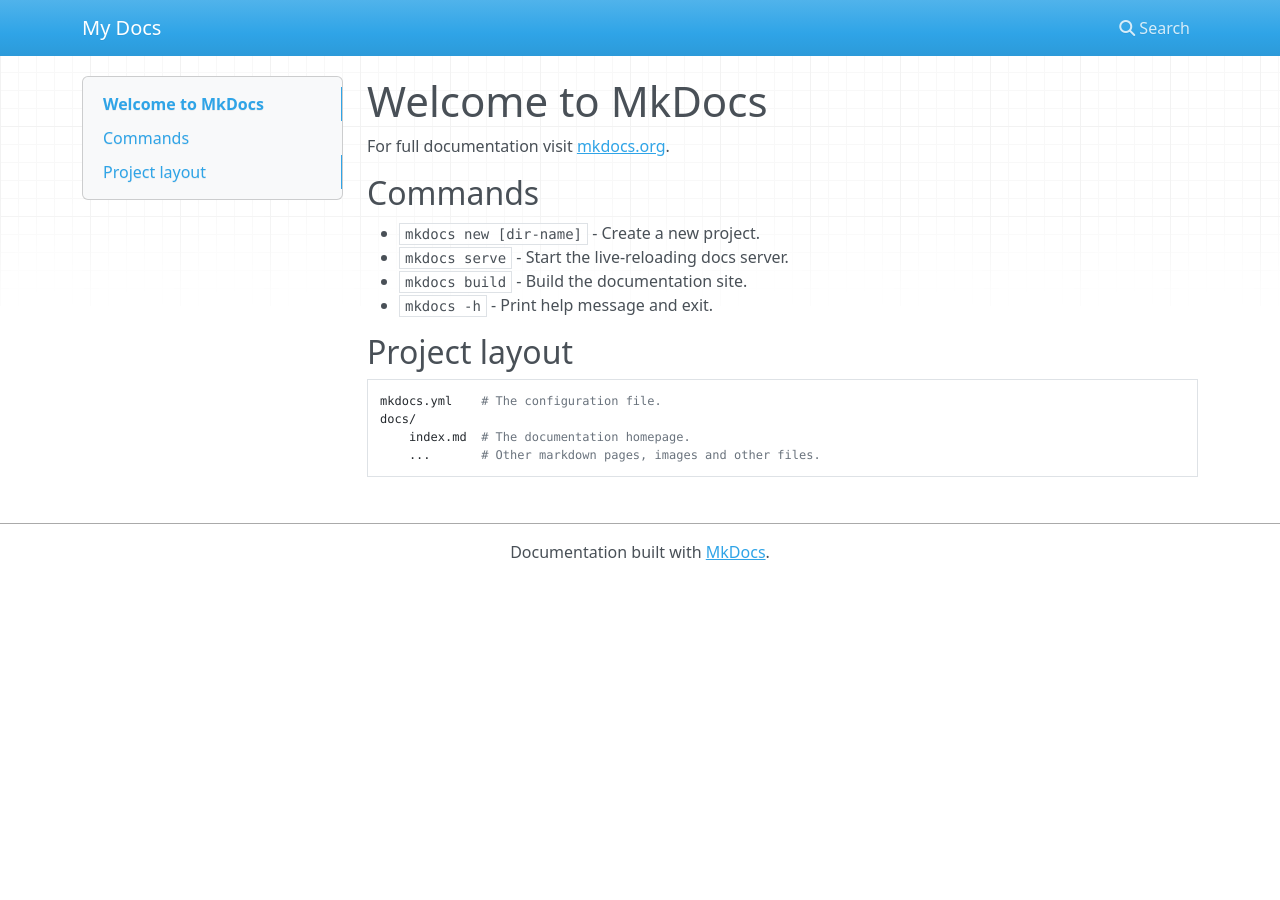
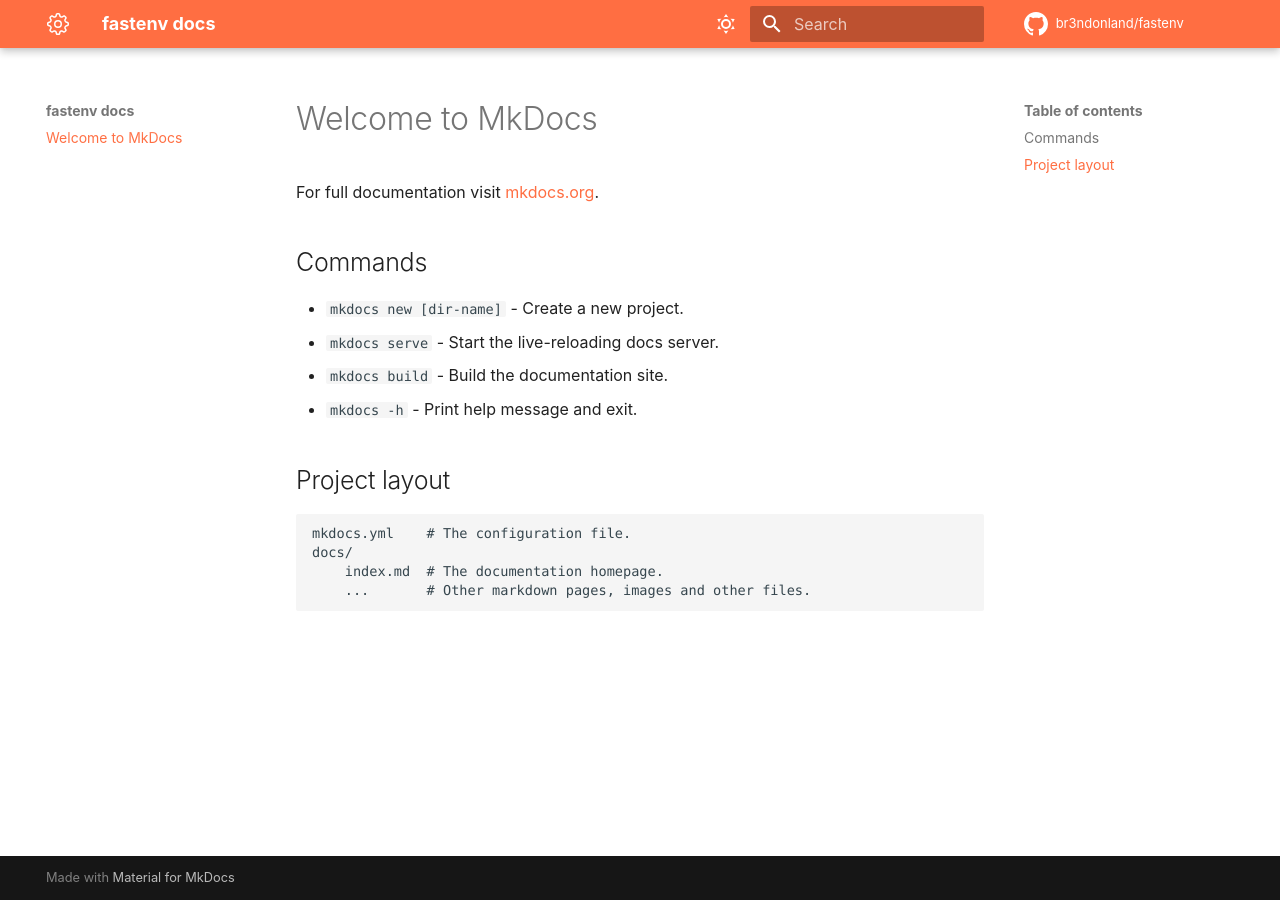
Before and after one commit to br3ndonland/fastenv, an MkDocs documentation site: the page built from docs/index.md, in a window 1280 px wide. Built offline with MkDocs 1.6.1 and Material for MkDocs 9.7.7, drawn with Linux system fonts in a browser that asks for light colours; nearby versions of some CDN libraries; comment, search, counter and statistics services are not loaded.

Commit message:
Configure MkDocs site
https://squidfunk.github.io/mkdocs-material/creating-your-site/#configuration

`edit_uri`

- `edit_uri: ""` disables the "Edit on GitHub" button
  https://squidfunk.github.io/mkdocs-material/setup/adding-a-git-repository/

`markdown_extensions`

- `pymdownx.inlinehilite`: code block highlighting
  https://squidfunk.github.io/mkdocs-material/reference/code-blocks/

`theme`

- colors: `primary` is header bar, `accent` is within page text, media
  queries allow for light/dark theme based on browser preference
  https://squidfunk.github.io/mkdocs-material/setup/changing-the-colors/
- `font: false`: don't load Google fonts
  https://squidfunk.github.io/mkdocs-material/setup/changing-the-fonts/
- `icon`: refers to icons bundled with mkdocs-material
  https://squidfunk.github.io/mkdocs-material/setup/changing-the-logo-and-icons/

Add Vercel config: https://vercel.com/docs/configuration

Add Prettier config: It appears that MkDocs requires four-space tabs in
order to properly render Markdown lists. An additional Prettier config
will be added to specify the `tabWidth`.

```diff
--- a/mkdocs.yml
+++ b/mkdocs.yml
@@ -1,2 +1,40 @@
-site_name: My Docs
-site_url: https://example.com/
+edit_uri: ""
+markdown_extensions:
+  - admonition
+  - pymdownx.inlinehilite
+  - pymdownx.snippets
+  - pymdownx.superfences
+  - toc:
+      permalink: true
+      toc_depth: 3
+nav:
+  - "index.md"
+repo_name: br3ndonland/fastenv
+repo_url: https://github.com/br3ndonland/fastenv
+site_name: fastenv docs
+site_url: https://fastenv.bws.bio
+theme:
+  features:
+    - header.autohide
+    - navigation.instant
+    - navigation.top
+  font: false
+  icon:
+    logo: octicons/gear-24
+    repo: octicons/mark-github-16
+  name: material
+  palette:
+    - media: "(prefers-color-scheme: dark)"
+      accent: deep orange
+      primary: deep orange
+      scheme: slate
+      toggle:
+        icon: material/weather-night
+        name: Switch to light mode
+    - media: "(prefers-color-scheme: light)"
+      accent: deep orange
+      primary: deep orange
+      scheme: default
+      toggle:
+        icon: material/weather-sunny
+        name: Switch to dark mode
```
Also changed, not shown: vercel.json (added), 1 other file.
